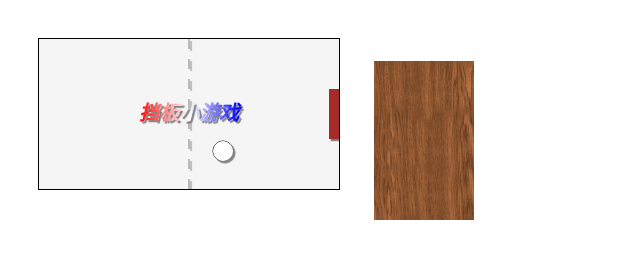
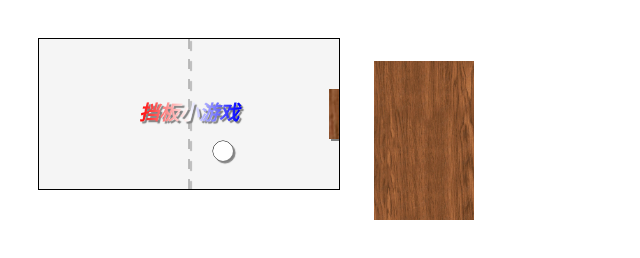
Before and after one commit to readyshen168/wechatGame, a plain HTML site: page index.html in a window 1280 px wide. Shown: the full height of the page, 0-640 px from the left. Drawn offline with Linux system fonts and the light colour scheme.

Commit message:
修改加载木纹图片的方式

```diff
--- a/index.html
+++ b/index.html
@@ -20,14 +20,23 @@
     <script>
         const canvas = document.getElementById("canvas"),
         context = canvas.getContext("2d"),
-        title = "挡板小游戏"
-
+        title = "挡板小游戏",
         // 小球的位置
-        let ballPos = {x: canvas.width/2, y: canvas.height/2}
+        ballPos = {x: canvas.width/2, y: canvas.height/2},
+        // 小球半径
+        radius = 10,
+        // 挡板尺寸
+        panelHeight = 50,
+        panelWidth = 10
         // 小球速度
-        let speedX = 2
-        let speedY = 1
-        const radius = 10
+        let speedX = 2, speedY = 1
+        // 挡板style
+        let pattern = "brown"
+        const img = document.getElementById("mood")
+        // 加载挡板木纹图片
+        img.onload = function (){
+            pattern = context.createPattern(img, "no-repeat")
+        }
 
         // 小球与墙壁四周的碰撞检查
         function testHitWall(){
@@ -98,13 +107,6 @@
             // 替代方案是直接用canvas的中线来定位，只需调整文本的textBaseline和textAlign即可
 
             // 用fillRect绘制挡板, 添加图片花纹
-            let panelHeight = 50,
-                panelWidth = 10
-            let pattern = "brown"
-            let img = document.getElementById("mood")
-            img.onload = function (){
-                pattern = context.createPattern(img, "no-repeat")
-            }
             context.fillStyle = pattern
             context.fillRect(canvas.width - panelWidth, (canvas.height - panelHeight) / 2, panelWidth, panelHeight)
             // 无需context.fill()，若保留则会填充整个画布
```
